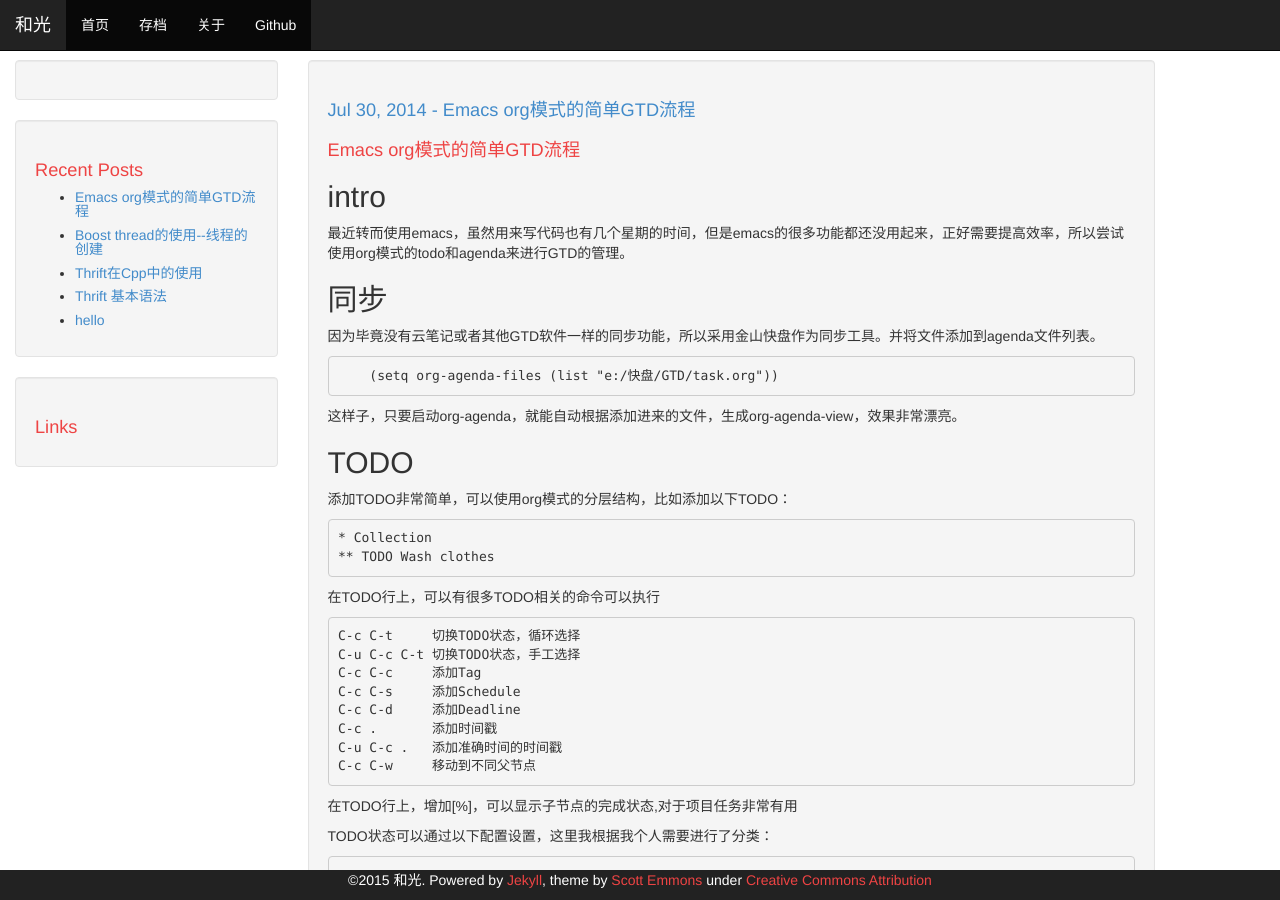
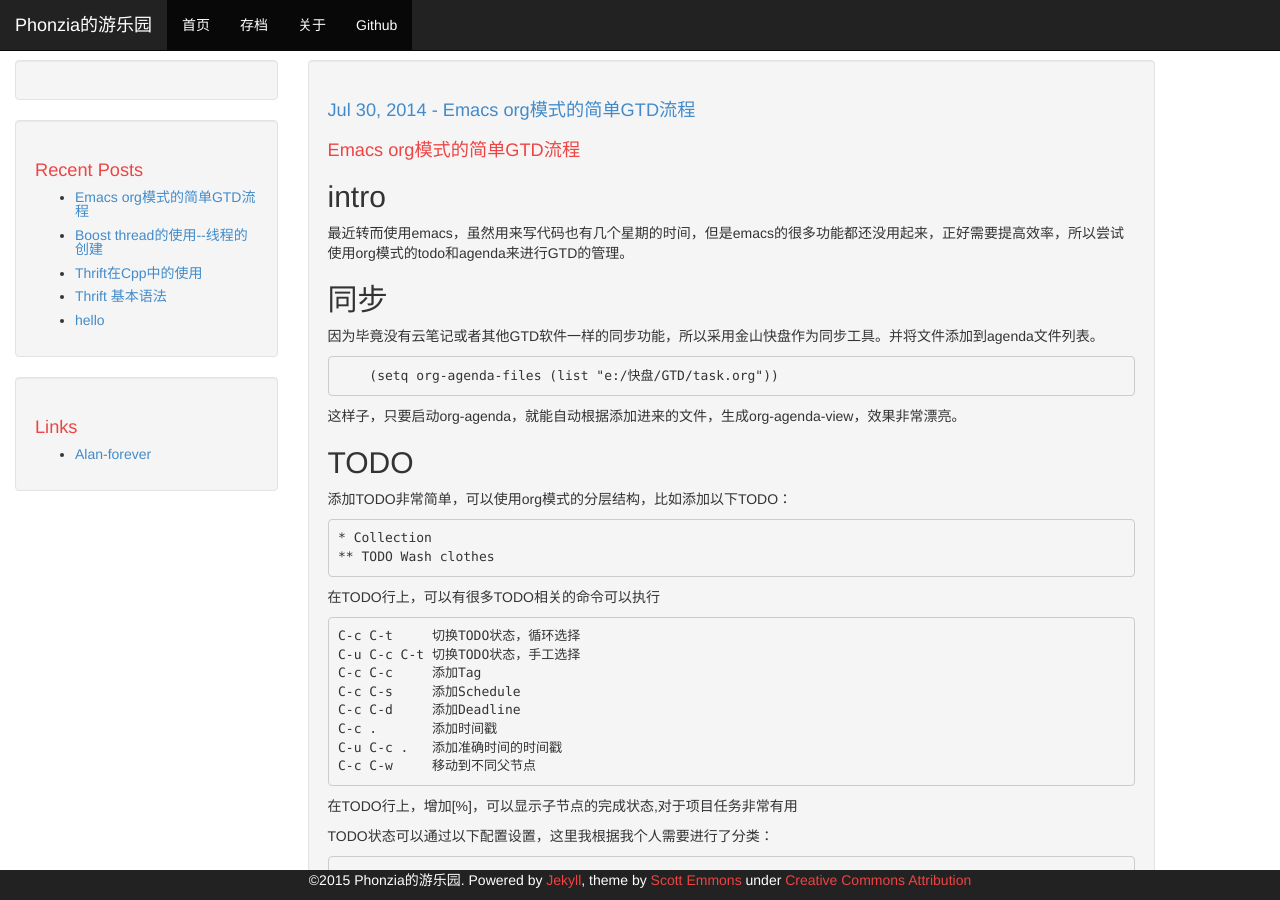
Before and after one commit to phonzia/old_blog, a Jekyll site: the page built from index.html, in a window 1280 px wide and 900 px high. Built offline with Jekyll 4.4.1, drawn with Linux system fonts in a browser that asks for light colours; Markdown is read by kramdown in place of the engine named in the settings; the list of posts is cut into pages by our own code.

Commit message:
ÓÑÁ´²âÊÔ

```diff
--- a/_config.yml
+++ b/_config.yml
@@ -1,4 +1,4 @@
-name: 和光
+name: Phonzia的游乐园
 markdown: redcarpet
 redcarpet :
   extensions : ["no_intra_emphasis", "fenced_code_blocks", "autolink", "tables", "with_toc_data", "highlighter"]
--- a/_includes/links-list.html
+++ b/_includes/links-list.html
@@ -1,3 +1,4 @@
 <h1>Links</h1>
 <ul>
+  <li><a href="http://www.cnblogs.com/alan-forever">Alan-forever</a></li>
 </ul>
```
